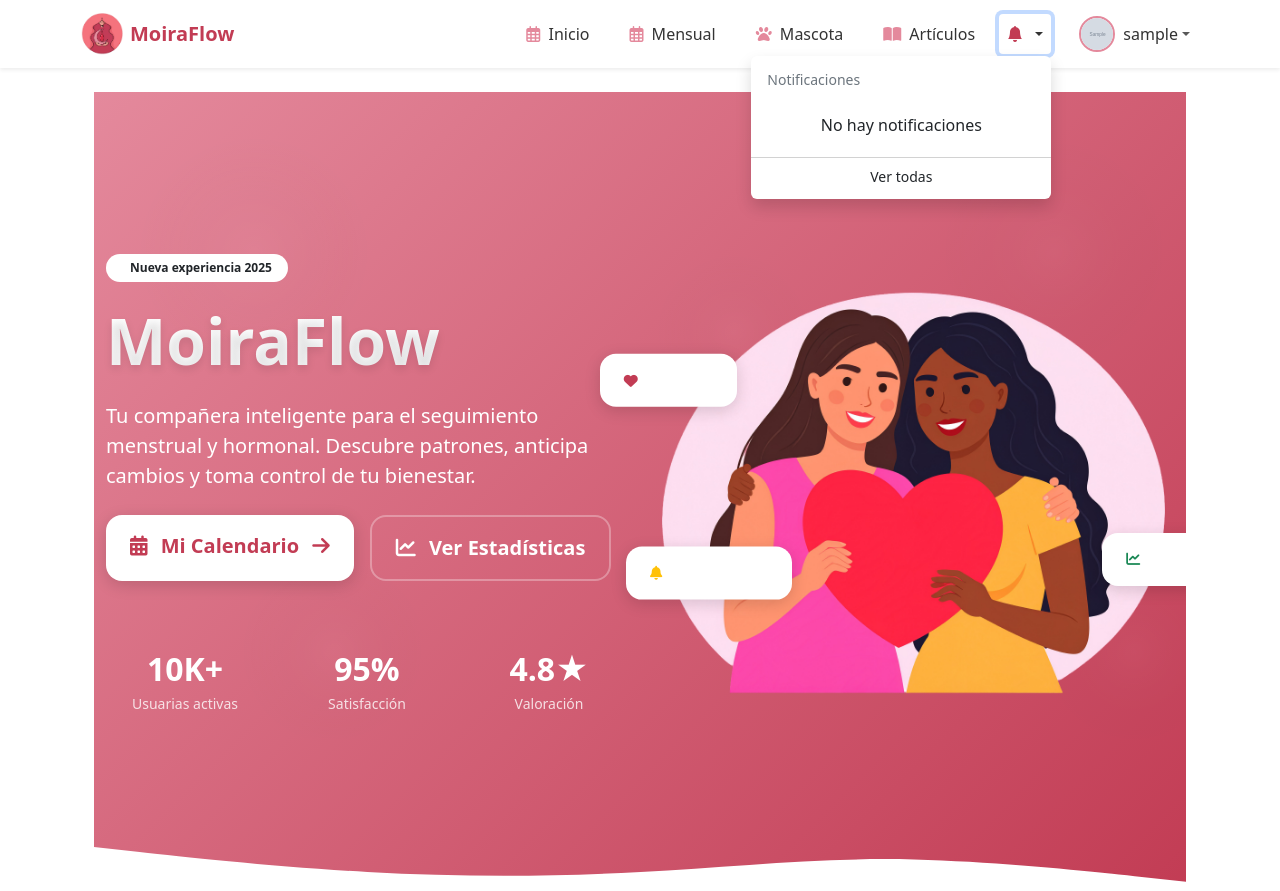
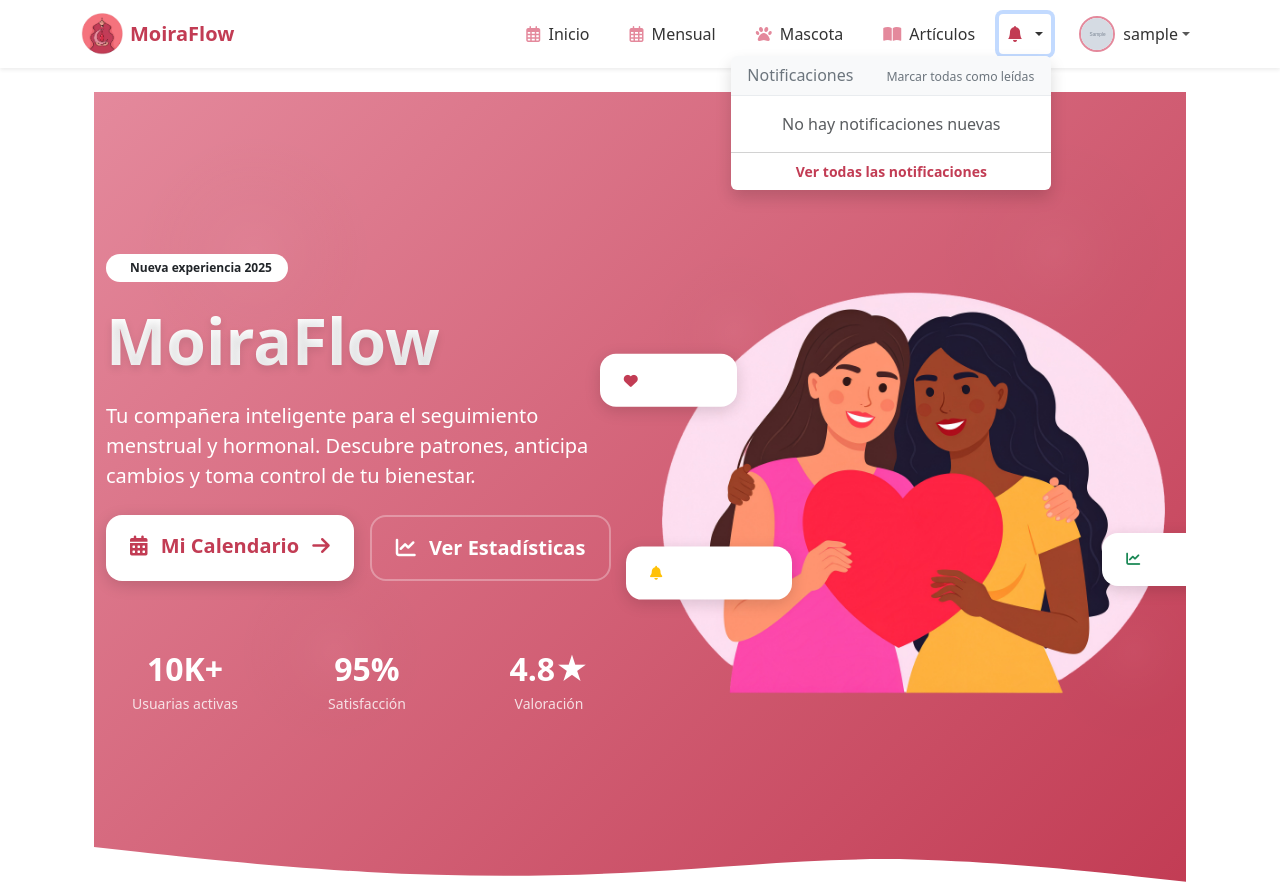
Before and after one commit to martitavm/proyecto-final, a Django app: page /moiraflow/ in a window 1280 px wide, after a click that opens the changed part. Shown: the top 891 px of the page. Run offline with Django 5.2, Linux system fonts and the light colour scheme; a user stored in the database is signed in; tables that the repository leaves empty hold one stand-in row (values such as "Sample post"); grey boxes marked "Sample" are stand-in pictures.

Commit message:
Mejoras en notificaciones

```diff
--- a/moiraflow/urls.py
+++ b/moiraflow/urls.py
@@ -30,7 +30,7 @@
     finalizar_alimentacion, RegistrosDiaView, SintomasViewSet, ajax_login,
     ajax_logout, ListaRecordatoriosView, CrearRecordatorioView,
     EditarRecordatorioView, EliminarRecordatorioView, AdminDashboardView, marcar_notificacion_leida,
-    obtener_notificaciones,
+    obtener_notificaciones, marcar_todas_leidas,
 )
 
 app_name = 'moiraflow'
@@ -90,8 +90,11 @@
 
 
     #URLs de notificaciones
-path('api/notificaciones/', obtener_notificaciones, name='obtener_notificaciones'),
+    path('api/notificaciones/', obtener_notificaciones, name='obtener_notificaciones'),
     path('api/notificaciones/<int:notificacion_id>/leida/', marcar_notificacion_leida, name='marcar_notificacion_leida'),
+    path('api/notificaciones/<int:notificacion_id>/marcar-leida/', marcar_notificacion_leida, name='marcar_notificacion_leida'),
+    path('api/notificaciones/marcar-todas-leidas/', marcar_todas_leidas, name='marcar_todas_leidas'),
+
 
     path('recordatorios/', ListaRecordatoriosView.as_view(), name='lista_recordatorios'),
     path('recordatorios/crear/', CrearRecordatorioView.as_view(), name='crear_recordatorio'),
--- a/moiraflow/views.py
+++ b/moiraflow/views.py
@@ -1083,3 +1083,29 @@
         return Response({'success': True})
     except Notificacion.DoesNotExist:
         return Response({'success': False}, status=404)
+
+@api_view(['POST'])
+@permission_classes([IsAuthenticated])
+def marcar_notificacion_leida(request, notificacion_id):
+    try:
+        notificacion = Notificacion.objects.get(
+            id=notificacion_id,
+            usuario=request.user
+        )
+        notificacion.leida = True
+        notificacion.save()
+        return Response({'success': True})
+    except Notificacion.DoesNotExist:
+        return Response({'success': False}, status=404)
+
+@api_view(['POST'])
+@permission_classes([IsAuthenticated])
+def marcar_todas_leidas(request):
+    try:
+        Notificacion.objects.filter(
+            usuario=request.user,
+            leida=False
+        ).update(leida=True)
+        return Response({'success': True, 'message': 'Todas las notificaciones marcadas como leídas'})
+    except Exception as e:
+        return Response({'success': False, 'error': str(e)}, status=500)
--- a/requirements.txt
+++ b/requirements.txt
@@ -5,6 +5,6 @@
 psycopg2==2.9.10
 django-extensions
 ipdb
-Pillow
+pillow
 djangorestframework
-#django-cron==0.6.0
+celery
--- a/templates/moiraflow/index.html
+++ b/templates/moiraflow/index.html
@@ -329,9 +329,7 @@
                     <i class="fas fa-user-plus me-2"></i> Crear cuenta gratis
                     <i class="fas fa-arrow-right ms-2"></i>
                 </a>
-                <a href="#" class="btn btn-outline-dark btn-lg px-5 py-3">
-                    <i class="fas fa-play me-2"></i> Ver demo
-                </a>
+
             </div>
 
             <div class="cta-features">
--- a/templates/partials/navbar.html
+++ b/templates/partials/navbar.html
@@ -53,6 +53,7 @@
                         </li>
                     {% endif %}
 
+                    <!-- Reemplaza el dropdown de notificaciones con este código mejorado -->
                     <li class="nav-item dropdown mx-1">
                         <a class="nav-link dropdown-toggle position-relative" href="#" id="notificacionesDropdown"
                            role="button" data-bs-toggle="dropdown" aria-expanded="false" style="color: #333;">
@@ -63,20 +64,27 @@
             0
         </span>
                         </a>
-                        <ul class="dropdown-menu dropdown-menu-end border-0 shadow"
+                        <ul class="dropdown-menu dropdown-menu-end border-0 shadow p-0"
                             aria-labelledby="notificacionesDropdown" id="lista-notificaciones"
-                            style="min-width: 300px; max-height: 400px; overflow-y: auto;">
-                            <li><h6 class="dropdown-header">Notificaciones</h6></li>
+                            style="min-width: 320px; max-height: 400px; overflow-y: auto;">
+                            <li class="dropdown-header d-flex justify-content-between align-items-center bg-light py-2 px-3">
+                                <h6 class="mb-0">Notificaciones</h6>
+                                <button class="btn btn-sm btn-link p-0" id="marcar-todas-leidas">
+                                    <small>Marcar todas como leídas</small>
+                                </button>
+                            </li>
                             <li>
-                                <div class="dropdown-item text-center py-3" id="sin-notificaciones">No hay
-                                    notificaciones
+                                <div class="dropdown-item text-center py-3 text-muted" id="sin-notificaciones">
+                                    No hay notificaciones nuevas
                                 </div>
                             </li>
+                            <li class="dropdown-divider my-0"></li>
                             <li>
-                                <hr class="dropdown-divider my-1">
+                                <a class="dropdown-item text-center py-2 small fw-bold"
+                                   href="{% url 'moiraflow:lista_recordatorios' %}" style="color: #c23c54;">
+                                    Ver todas las notificaciones
+                                </a>
                             </li>
-                            <li><a class="dropdown-item text-center small"
-                                   href="{% url 'moiraflow:lista_recordatorios' %}">Ver todas</a></li>
                         </ul>
                     </li>
 
@@ -143,7 +151,7 @@
                     <li class="nav-item ms-lg-2">
                         <a class="btn btn-outline-primary me-2" href="#" data-bs-toggle="modal"
                            data-bs-target="#loginModal" style="border-color: #c23c54; color: #c23c54;">
-                            <i class="fas fa-sign-in-alt me-1"></i> Ingresar
+                            <i class="fas fa-sign-in-alt me-1"></i> Iniciar Sesión
                         </a>
                     </li>
                     <li class="nav-item">
@@ -208,19 +216,20 @@
 </div>
 
 <script>
-    document.addEventListener('DOMContentLoaded', function() {
+    document.addEventListener('DOMContentLoaded', function () {
         const contadorNotificaciones = document.getElementById('contador-notificaciones');
         const listaNotificaciones = document.getElementById('lista-notificaciones');
         const sinNotificaciones = document.getElementById('sin-notificaciones');
+        const marcarTodasLeidas = document.getElementById('marcar-todas-leidas');
 
         function actualizarNotificaciones() {
-        fetch('/moiraflow/api/notificaciones/')  // Asegúrate que esta ruta es correcta
+            fetch('/moiraflow/api/notificaciones/')
                 .then(response => {
                     if (!response.ok) throw new Error('Error en la respuesta');
                     return response.json();
                 })
                 .then(data => {
-                console.log('Notificaciones recibidas:', data);  // Para depuración
+                    console.log('Notificaciones recibidas:', data);
 
                     // Actualizar contador
                     contadorNotificaciones.textContent = data.count;
@@ -237,14 +246,25 @@
 
                         data.notificaciones.forEach(notif => {
                             const li = document.createElement('li');
-                        li.className = 'notificacion-item';
+                            li.className = 'notificacion-item d-flex justify-content-between align-items-center';
                             li.innerHTML = `
-                            <a class="dropdown-item" href="/moiraflow/recordatorios/${notif.recordatorio_id}/">
-                                <strong>${notif.mensaje}</strong>
-                                <small class="text-muted d-block">${notif.fecha}</small>
+                            <a class="dropdown-item py-2 flex-grow-1" href="/moiraflow/recordatorios/${notif.recordatorio_id}/"
+                               onclick="marcarNotificacionLeida(${notif.id}, event)">
+                                <div class="d-flex align-items-center">
+                                    <i class="bi bi-bell-fill me-2" style="color: #e4899c;"></i>
+                                    <div>
+                                        <div class="fw-bold">${notif.mensaje}</div>
+                                        <small class="text-muted">${notif.fecha}</small>
+                                    </div>
+                                </div>
                             </a>
+                            <button class="btn btn-sm btn-link text-muted me-2"
+                                    onclick="marcarNotificacionLeida(${notif.id})"
+                                    title="Marcar como leída">
+                                <i class="bi bi-check-lg"></i>
+                            </button>
                         `;
-                        listaNotificaciones.insertBefore(li, listaNotificaciones.querySelector('li:last-child'));
+                            listaNotificaciones.insertBefore(li, listaNotificaciones.querySelector('li:nth-last-child(2)'));
                         });
                     } else {
                         sinNotificaciones.style.display = 'block';
@@ -254,6 +274,66 @@
                     console.error('Error al obtener notificaciones:', error);
                     contadorNotificaciones.style.display = 'none';
                 });
+        }
+
+        // Función para marcar notificación como leída
+        window.marcarNotificacionLeida = function (notificacionId, event) {
+            if (event) {
+                event.preventDefault();
+            }
+
+            fetch(`/moiraflow/api/notificaciones/${notificacionId}/marcar-leida/`, {
+                method: 'POST',
+                headers: {
+                    'X-CSRFToken': getCookie('csrftoken'),
+                    'Content-Type': 'application/json'
+                },
+                credentials: 'same-origin'
+            })
+                .then(response => {
+                    if (response.ok) {
+                        // Si se marcó correctamente, actualizar la lista
+                        actualizarNotificaciones();
+                        if (event) {
+                            // Si fue un clic en el enlace, redirigir después de marcar
+                            window.location.href = event.target.closest('a').href;
+                        }
+                    }
+                });
+        };
+
+        // Función para marcar todas como leídas
+        marcarTodasLeidas.addEventListener('click', function (e) {
+            e.preventDefault();
+            fetch('/moiraflow/api/notificaciones/marcar-todas-leidas/', {
+                method: 'POST',
+                headers: {
+                    'X-CSRFToken': getCookie('csrftoken'),
+                    'Content-Type': 'application/json'
+                },
+                credentials: 'same-origin'
+            })
+                .then(response => {
+                    if (response.ok) {
+                        actualizarNotificaciones();
+                    }
+                });
+        });
+
+        // Función auxiliar para obtener cookies
+        function getCookie(name) {
+            let cookieValue = null;
+            if (document.cookie && document.cookie !== '') {
+                const cookies = document.cookie.split(';');
+                for (let i = 0; i < cookies.length; i++) {
+                    const cookie = cookies[i].trim();
+                    if (cookie.substring(0, name.length + 1) === (name + '=')) {
+                        cookieValue = decodeURIComponent(cookie.substring(name.length + 1));
+                        break;
+                    }
+                }
+            }
+            return cookieValue;
         }
 
         // Actualizar al cargar y cada 30 segundos
@@ -333,4 +413,43 @@
         max-height: 60vh;
         overflow-y: auto;
     }
+
+    /* Añade estos estilos a tu CSS existente */
+    .notificacion-item {
+        border-left: 3px solid transparent;
+        transition: all 0.2s ease;
+    }
+
+    .notificacion-item:hover {
+        border-left-color: #c23c54;
+        background-color: #f8f9fa;
+    }
+
+    .notificacion-item .dropdown-item {
+        white-space: normal;
+        padding-right: 0;
+    }
+
+    .notificacion-item .btn-link {
+        opacity: 0;
+        transition: opacity 0.2s ease;
+    }
+
+    .notificacion-item:hover .btn-link {
+        opacity: 1;
+    }
+
+    #marcar-todas-leidas {
+        color: #6c757d;
+        text-decoration: none;
+    }
+
+    #marcar-todas-leidas:hover {
+        color: #c23c54;
+    }
+
+    .dropdown-header {
+        background-color: #f8f9fa;
+        border-bottom: 1px solid #e9ecef;
+    }
 </style>
```
Lines whose indentation alone changed are shown as unchanged.
